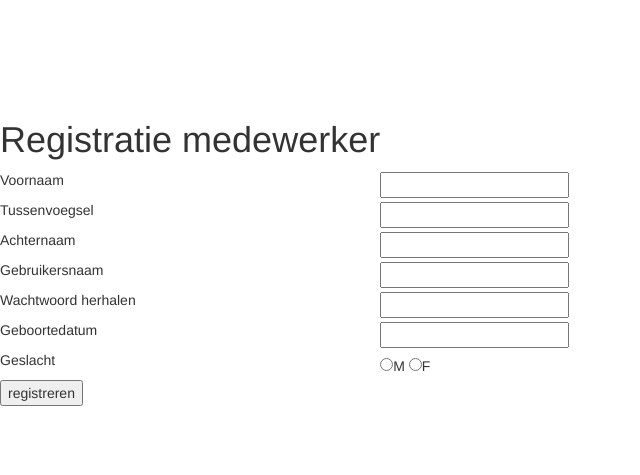
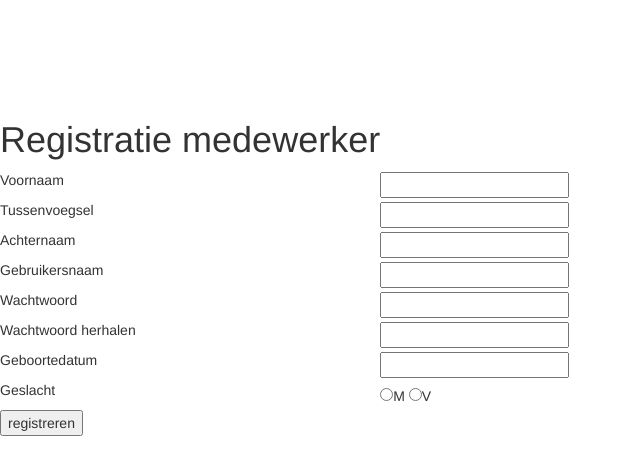
Before and after one commit to Bob93/CodeFest2016, a PHP site: page /registratie.php in a window 1280 px wide. Shown: the top 475 px of the page, without its empty margins (0-640 px from the left). Run offline with PHP 8.4, Linux system fonts and the light colour scheme.

Commit message:
Registratie aangepast

```diff
--- a/registratie.php
+++ b/registratie.php
@@ -16,7 +16,7 @@ if(count($_POST)>0){
 
         // Validatie voor checkbox
         if(!isset($error) && !isset($_POST['geslacht'])){
-            $error = "Selecteer een geslact";
+            $error = "Selecteer een geslacht";
         }
 
         if(!isset($error)){
@@ -83,12 +83,18 @@ include 'includes/header.inc.php';
                 <tr>
                     <td><p>Gebruikersnaam</p></td>
                     <td>
-                        <input type="gebruikersnaam"  name="" value="<?php if(isset($_POST['gebruikersnaam'])) echo $_POST['gebruikersnaam'];?>" class="inp_box">
+                        <input type="gebruikersnaam"  name="gebruikersnaam" class="inp_box" value="<?php if(isset($_POST['gebruikersnaam'])) echo $_POST['gebruikersnaam'];?>">
+                </tr>
+                <tr>
+                    <td><p>Wachtwoord</p></td>
+                    <td>
+                        <input type="password" name="wachtwoord" class="inp_box" value="<?php if(isset($_POST['gebruikersnaam'])) echo $_POST['gebruikersnaam'];?>">
+                    </td>
                 </tr>
                 <tr>
                     <td><p>Wachtwoord herhalen</p></td>
                     <td>
-                        <input type="password" name="wachtwoord_herhaling" value="<?php if(isset($_POST['wachtwoord_herhaling'])) echo $_POST['wachtwoord_herhaling'];?>" class="inp_box">
+                        <input type="password" name="wachtwoord_herhaling" class="inp_box" value="<?php if(isset($_POST['wachtwoord_herhaling'])) echo $_POST['wachtwoord_herhaling'];?>">
                     </td>
                 </tr>
                 <tr>
@@ -102,18 +108,16 @@ include 'includes/header.inc.php';
                     <td>
                         <input type="radio" name="geslacht" value="M"
                                <?php if(isset($_POST['geslacht']) && $_POST['geslacht']=='M'):?>checked<?php endif ?> >M
-                        <input type="radio" name="geslacht" value="F"
-                               <?php if(isset($_POST['geslacht']) && $_POST['geslacht']=='F'):?>checked<?php endif ?>>F
+                        <input type="radio" name="geslacht" value="V"
+                               <?php if(isset($_POST['geslacht']) && $_POST['geslacht']=='V'):?>checked<?php endif ?>>V
                     </td>
                 </tr>
                 <tr>
                     <td colspan="2">
                         <input type="submit" value="registreren" name="submit" class="sub_btn">
                     </td>
-
                 </tr>
             </table>
-
         </form>
     </body>
 </html>
```
